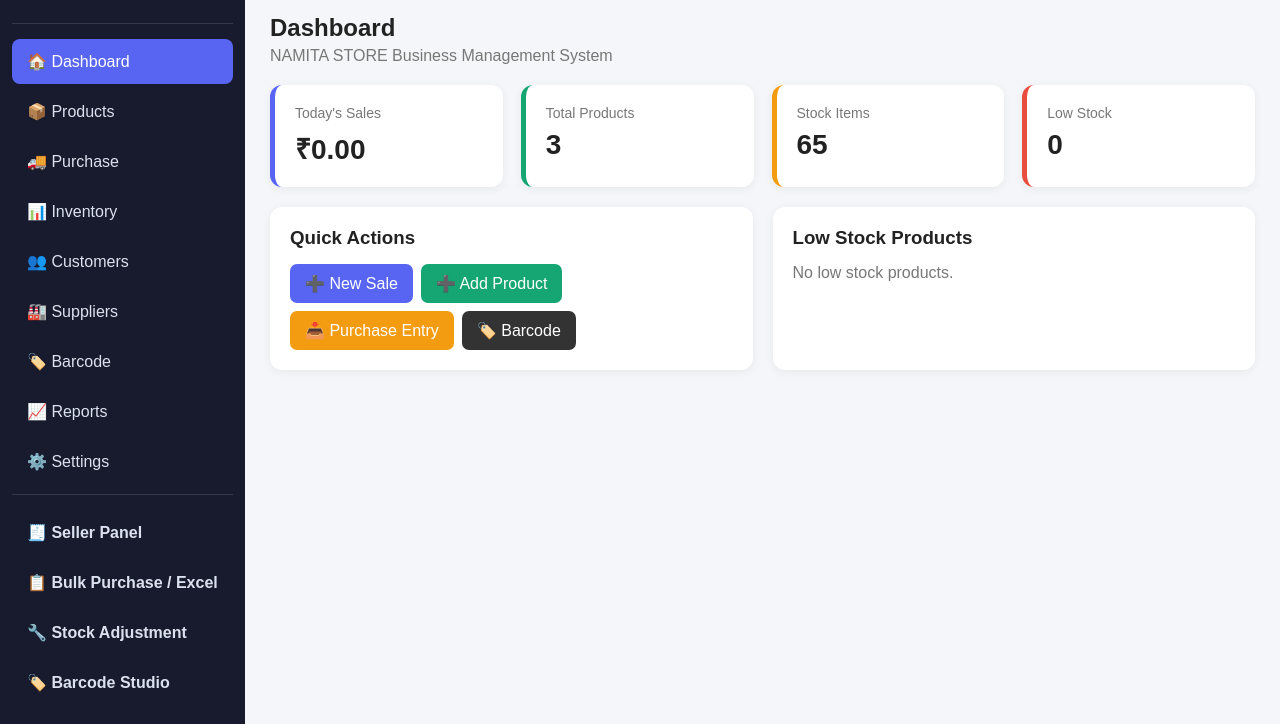
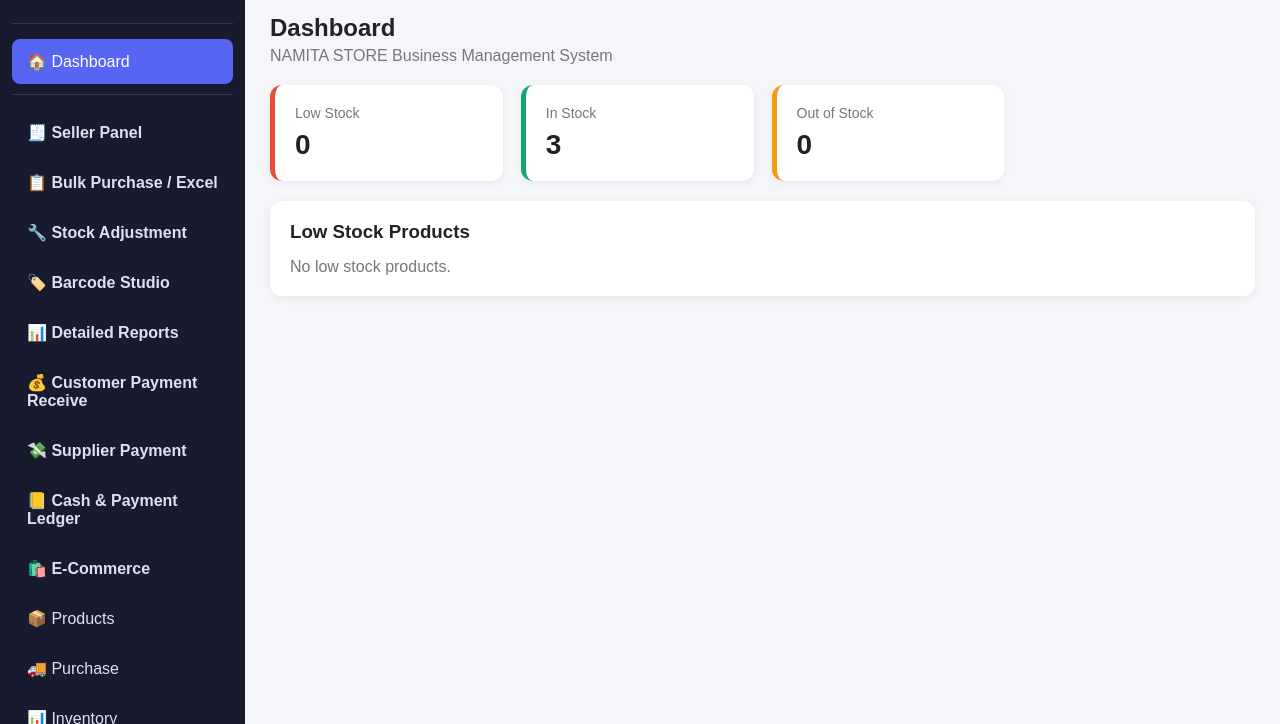
Before and after one commit to rakeshbairagya707-sudo/namita-inventory-app, a website: page index.html in a window 1280 px wide. Shown: the part 76-800 px from the top of the page. Drawn offline with Linux system fonts and the light colour scheme.

Commit message:
Update index.html

```diff
--- a/index.html
+++ b/index.html
@@ -645,61 +645,15 @@ th{
 
 <!-- DASHBOARD -->
 <section id="dashboard" class="page active">
-
 <h2>Dashboard</h2>
 <p style="color:#777;margin-top:5px;">NAMITA STORE Business Management System</p>
-
 <div class="cards">
-
-<div class="card blue">
-<div class="label">Today's Sales</div>
-<div class="value" id="todaySales">₹0</div>
-</div>
-
-<div class="card green">
-<div class="label">Total Products</div>
-<div class="value" id="totalProducts">0</div>
-</div>
-
-<div class="card orange">
-<div class="label">Stock Items</div>
-<div class="value" id="stockItems">0</div>
-</div>
-
-<div class="card red">
-<div class="label">Low Stock</div>
-<div class="value" id="lowStock">0</div>
-</div>
-
-</div>
-
-
-<div class="grid2">
-
-<div class="panel">
-<h3>Quick Actions</h3>
-
-<div class="actions">
-<button class="btn" onclick="showPage('pos')">➕ New Sale</button>
-<button class="btn green" onclick="openProductModal()">➕ Add Product</button>
-<button class="btn orange" onclick="showPage('purchase')">📥 Purchase Entry</button>
-<button class="btn dark" onclick="showPage('barcode')">🏷️ Barcode</button>
-</div>
-
-</div>
-
-<div class="panel">
-
-<h3>Low Stock Products</h3>
-
-<div id="dashboardLowStock"></div>
-
-</div>
-
-</div>
-
+  <div class="card red"><div class="label">Low Stock</div><div class="value" id="lowStock">0</div></div>
+  <div class="card green"><div class="label">In Stock</div><div class="value" id="dashboardInStock">0</div></div>
+  <div class="card orange"><div class="label">Out of Stock</div><div class="value" id="dashboardOutStock">0</div></div>
+</div>
+<div class="panel" style="margin-top:18px"><h3>Low Stock Products</h3><div id="dashboardLowStock"></div></div>
 </section>
-
 
 <!-- POS -->
 <section id="pos" class="page">
@@ -1224,14 +1178,14 @@ Data is stored locally in this browser.
     <p>দ্রুত বিক্রি • Discount • Cash / Online / Credit • Customer • Margin</p>
   </div>
   <div class="v2-actions">
+    <button class="v2-action" onclick="showPage('customerPayments')">💰 Customer Payment Receive</button>
+    <button class="v2-action" onclick="showPage('supplierPayments')">💸 Supplier Payment</button>
     <button class="v2-action" onclick="showPage('pos')">🛒 New Sale / POS</button>
     <button class="v2-action" onclick="openCustomerModal()">👤 Add Customer</button>
     <button class="v2-action" onclick="showPage('purchase')">📥 Purchase Entry</button>
     <button class="v2-action" onclick="showPage('inventory')">📦 Stock Adjustment</button>
     <button class="v2-action" onclick="showPage('reportsAdvanced')">📊 Reports</button>
     <button class="v2-action" onclick="showPage('ecommerce')">🛍️ E-Commerce Orders</button>
-    <button class="v2-action" onclick="showPage('customerPayments')">💰 Customer Payment Receive</button>
-    <button class="v2-action" onclick="showPage('supplierPayments')">💸 Supplier Payment</button>
   </div>
   <div class="panel">
     <h3>Quick Customer & Sale Setup</h3>
@@ -1290,6 +1244,7 @@ Data is stored locally in this browser.
 
 <section id="adjustments" class="page">
   <h2>🔧 Inventory Adjustment</h2>
+  <div class="v3-inventory-search"><input id="adjustmentSearch3" type="search" placeholder="🔎 Search product — barcode / product name / category" oninput="filterAdjustmentProducts3(this.value)"><button class="btn light" onclick="document.getElementById('adjustmentSearch3').value='';filterAdjustmentProducts3('')">Clear</button></div>
   <div class="panel">
     <div class="form-grid">
       <div class="form-group"><label>Product</label><select id="adjProduct"></select></div>
@@ -3862,7 +3817,9 @@ v2InitMenu();v2EnhancePOS();renderSeller();renderAdjustments();renderBarcodeDesi
     ];
     const wrap=document.createElement("div");wrap.className="v3-menu";
     items.forEach(([p,t])=>{const li=document.createElement("li");li.innerHTML='<button onclick="showPage(\''+p+'\',this)">'+t+'</button>';wrap.appendChild(li)});
-    ul.appendChild(wrap);
+    // Seller Panel stays immediately under Dashboard instead of at the bottom.
+    const dashboardLi=ul.querySelector('li:first-child');
+    if(dashboardLi) dashboardLi.insertAdjacentElement('afterend',wrap); else ul.appendChild(wrap);
   }
 
   /* Purchase page: product add, bulk, and barcode queue */
@@ -4142,22 +4099,37 @@ v2InitMenu();v2EnhancePOS();renderSeller();renderAdjustments();renderBarcodeDesi
   }
 
   function addProductToPurchaseRowV41(product, qty){
+    const ctx=v41PurchaseContext||{};
+    const finalQty=Math.max(1,num(qty)||num(ctx.qty)||1);
+    const finalPrice=num(ctx.price)>0?num(ctx.price):num(product.purchase);
     showPage('bulkProducts');
     setTimeout(function(){
       const body=q3('bulkBody'); if(!body)return;
       const row=document.createElement('tr');
-      row.innerHTML='<td class="bno"></td><td><input class="bn" value="'+esc(product.name)+'"></td><td><input class="bsku" value="'+esc(product.sku||'')+'"></td><td><input class="bbc" value="'+esc(product.barcode||'')+'"></td><td><input class="bcat" value="'+esc(product.category||'General')+'"></td><td><input class="bpur" type="number" min="0" value="'+num(product.purchase)+'"></td><td><input class="bsale" type="number" min="0" value="'+num(product.sale)+'"></td><td><input class="bmrp" type="number" min="0" value="'+num(product.mrp)+'"></td><td><input class="bqty" type="number" min="0" value="'+num(qty)+'"></td><td><input class="bmin" type="number" min="0" value="'+num(product.minStock||5)+'"></td><td><input class="bgst" type="number" min="0" value="'+num(product.gst)+'"></td><td><input class="bsup"></td><td><select class="bpay"><option>Cash</option><option>Credit</option><option>UPI</option><option>Card</option><option>Bank Transfer</option></select></td><td><button class="btn red" type="button" onclick="this.closest(\'tr\').remove();renumberBulkV41()">×</button></td>';
+      row.innerHTML='<td class="bno"></td><td><input class="bn" value="'+esc(product.name)+'"></td><td><input class="bsku" value="'+esc(product.sku||'')+'"></td><td><input class="bbc" value="'+esc(product.barcode||'')+'"></td><td><input class="bcat" value="'+esc(product.category||'General')+'"></td><td><input class="bpur" type="number" min="0" value="'+finalPrice+'"></td><td><input class="bsale" type="number" min="0" value="'+num(product.sale)+'"></td><td><input class="bmrp" type="number" min="0" value="'+num(product.mrp)+'"></td><td><input class="bqty" type="number" min="0" value="'+finalQty+'"></td><td><input class="bmin" type="number" min="0" value="'+num(product.minStock||5)+'"></td><td><input class="bgst" type="number" min="0" value="'+num(product.gst)+'"></td><td><input class="bsup" value="'+esc(ctx.supplier||'')+'"></td><td><select class="bpay"><option>Cash</option><option>Credit</option><option>UPI</option><option>Card</option><option>Bank Transfer</option></select></td><td><button class="btn red" type="button" onclick="this.closest(\'tr\').remove();renumberBulkV41()">×</button></td>';
       body.appendChild(row); renumberBulkV41();
       const first=row.querySelector('.bn'); if(first){first.focus();first.select()}
       toast('Product added to Purchase row. Enter next product in the next row.');
     },30);
   }
+  // Preserve the currently selected Purchase supplier/qty/price when adding a new product.
+  let v41PurchaseContext={supplier:"",qty:1,price:0};
+  let v41FromPurchase=false;
+  window.capturePurchaseContextV41=function(){
+    v41PurchaseContext={
+      supplier:q3('purchaseSupplier')?.value||'',
+      qty:Math.max(1,num(q3('purchaseQty')?.value)||1),
+      price:Math.max(0,num(q3('purchasePrice')?.value)||0)
+    };
+  };
   window.renumberBulkV41=function(){
     document.querySelectorAll('#bulkBody tr').forEach((r,i)=>{const n=r.querySelector('.bno');if(n)n.textContent=i+1;});
   };
 
   const v41OriginalOpenProductModal=window.openProductModal;
   window.openProductModal=function(){
+    v41FromPurchase=(document.querySelector('.page.active')?.id==='purchase');
+    if(v41FromPurchase) capturePurchaseContextV41(); else v41PurchaseContext={supplier:"",qty:1,price:0};
     v41OriginalOpenProductModal();
     setTimeout(function(){
       const ids=['productName','productSku','productBarcode','productCategory','productPurchase','productSale','productMrp','productStock','productMinStock','productGst','productHsn'];
@@ -4171,7 +4143,7 @@ v2InitMenu();v2EnhancePOS();renderSeller();renderAdjustments();renderBarcodeDesi
     let p=V3.editId?products.find(x=>x.id===V3.editId):null;
     if(p){Object.assign(p,data);save3();closeModal('productModal');refresh3();toast('Product updated.');return}
     p={id:id(),...data,createdAt:new Date().toISOString()}; products.push(p); save3(); closeModal('productModal');
-    addProductToPurchaseRowV41(p,num(q3('productStock').value));
+    if(v41FromPurchase) addProductToPurchaseRowV41(p,v41PurchaseContext.qty||num(q3('productStock').value)||1);
   };
 
   window.saveProduct=window.saveProductV41;
@@ -4218,5 +4190,79 @@ v2InitMenu();v2EnhancePOS();renderSeller();renderAdjustments();renderBarcodeDesi
   setTimeout(function(){initMenu3();enhancePurchase();enhancePOS3();refresh3()},50);
 })();
 </script>
+
+<script>
+/* ===== V4.2 FINAL UX FIXES ===== */
+(function(){
+  function q(id){return document.getElementById(id)}
+  function n(v){return Number(v||0)}
+  function e(v){return escapeHtml(v)}
+
+  // Dashboard intentionally stays minimal: Low Stock / In Stock / Out of Stock only.
+  window.renderDashboard=function(){
+    const low=products.filter(p=>n(p.stock)>0 && n(p.stock)<=n(p.minStock));
+    const out=products.filter(p=>n(p.stock)<=0);
+    const ins=products.filter(p=>n(p.stock)>n(p.minStock));
+    if(q('lowStock'))q('lowStock').textContent=low.length;
+    if(q('dashboardInStock'))q('dashboardInStock').textContent=ins.length;
+    if(q('dashboardOutStock'))q('dashboardOutStock').textContent=out.length;
+    if(q('dashboardLowStock'))q('dashboardLowStock').innerHTML=low.length?low.slice(0,10).map(p=>'<div style="display:flex;justify-content:space-between;padding:9px 0;border-bottom:1px solid #eee"><span>'+e(p.name)+'</span><strong style="color:#e74c3c">'+n(p.stock)+'</strong></div>').join(''):'<p style="color:#777">No low stock products.</p>';
+  };
+
+  // Adjustment search: barcode, product name, category, SKU. Keep the selected product list filtered.
+  let adjSearch='';
+  window.filterAdjustmentProducts3=function(v){adjSearch=String(v||'').toLowerCase().trim();renderAdjProductOptions3();};
+  function renderAdjProductOptions3(){
+    const sel=q('adjProduct');if(!sel)return;
+    const current=sel.value;
+    const list=products.filter(p=>!adjSearch || [p.barcode,p.name,p.category,p.sku].some(x=>String(x||'').toLowerCase().includes(adjSearch)));
+    sel.innerHTML=list.map(p=>'<option value="'+e(p.id)+'">'+e(p.name)+' — '+e(p.barcode||'')+' — '+e(p.category||'General')+' (Stock: '+n(p.stock)+')</option>').join('');
+    if(list.some(p=>String(p.id)===String(current)))sel.value=current;
+  }
+  const oldRenderAdjustments=window.renderAdjustments;
+  window.renderAdjustments=function(){try{oldRenderAdjustments()}catch(err){};renderAdjProductOptions3()};
+
+  // When adding a product from Purchase Entry, keep the current supplier and purchase fields.
+  const oldEnhancePurchaseV42=window.enhancePurchase;
+  window.enhancePurchase=function(){
+    try{oldEnhancePurchaseV42()}catch(err){}
+    const page=q('purchase'); if(!page)return;
+    const add=page.querySelector('button[onclick="openProductModal()"]');
+    if(add && !add.dataset.v42){add.dataset.v42='1';add.onclick=function(){window.openProductModal()};}
+  };
+
+  // Product modal: Enter always advances. Last field saves and sends the new product to the next Purchase row.
+  function wireProductEnterV42(){
+    const ids=['productName','productSku','productBarcode','productCategory','productPurchase','productSale','productMrp','productStock','productMinStock','productGst','productHsn'];
+    ids.forEach((id,i)=>{const el=q(id);if(!el||el.dataset.v42)return;el.dataset.v42='1';el.addEventListener('keydown',function(ev){if(ev.key!=='Enter')return;ev.preventDefault();if(i<ids.length-1){const next=q(ids[i+1]);next?.focus();next?.select?.()}else window.saveProductV41()})});
+  }
+  // Bulk sheet: Enter moves cell-to-cell; last cell creates a fresh row below automatically.
+  function wireBulkRowsV42(){
+    const body=q('bulkBody');if(!body||body.dataset.v42)return;body.dataset.v42='1';
+    body.addEventListener('keydown',function(ev){
+      if(ev.key!=='Enter')return;const t=ev.target;if(!t.matches('input,select'))return;ev.preventDefault();
+      const row=t.closest('tr');if(!row)return;const cells=[...row.querySelectorAll('input,select')];const i=cells.indexOf(t);
+      if(i<cells.length-1){cells[i+1].focus();cells[i+1].select?.();return;}
+      const rows=[...body.rows],ri=rows.indexOf(row);
+      if(ri===rows.length-1){window.addBulkRow();setTimeout(()=>{window.renumberBulkV41?.();const nr=body.rows[body.rows.length-1];nr?.querySelector('input,select')?.focus()},20)}
+      else rows[ri+1].querySelector('input,select')?.focus();
+    });
+  }
+
+  // Put the V3/V4 Seller Panel directly below Dashboard in the sidebar.
+  function placeSellerMenu(){
+    const ul=document.querySelector('.menu');if(!ul)return;
+    const seller=ul.querySelector('.v3-menu');if(!seller)return;
+    const first=ul.querySelector('li:first-child');if(first && first.nextElementSibling!==seller)first.insertAdjacentElement('afterend',seller);
+  }
+
+  function boot(){
+    placeSellerMenu();wireProductEnterV42();wireBulkRowsV42();renderAdjProductOptions3();window.renderDashboard?.();
+    setTimeout(placeSellerMenu,100);
+  }
+  document.addEventListener('DOMContentLoaded',boot);
+  setTimeout(boot,100);
+})();
+</script>
 </body>
 </html>
```
